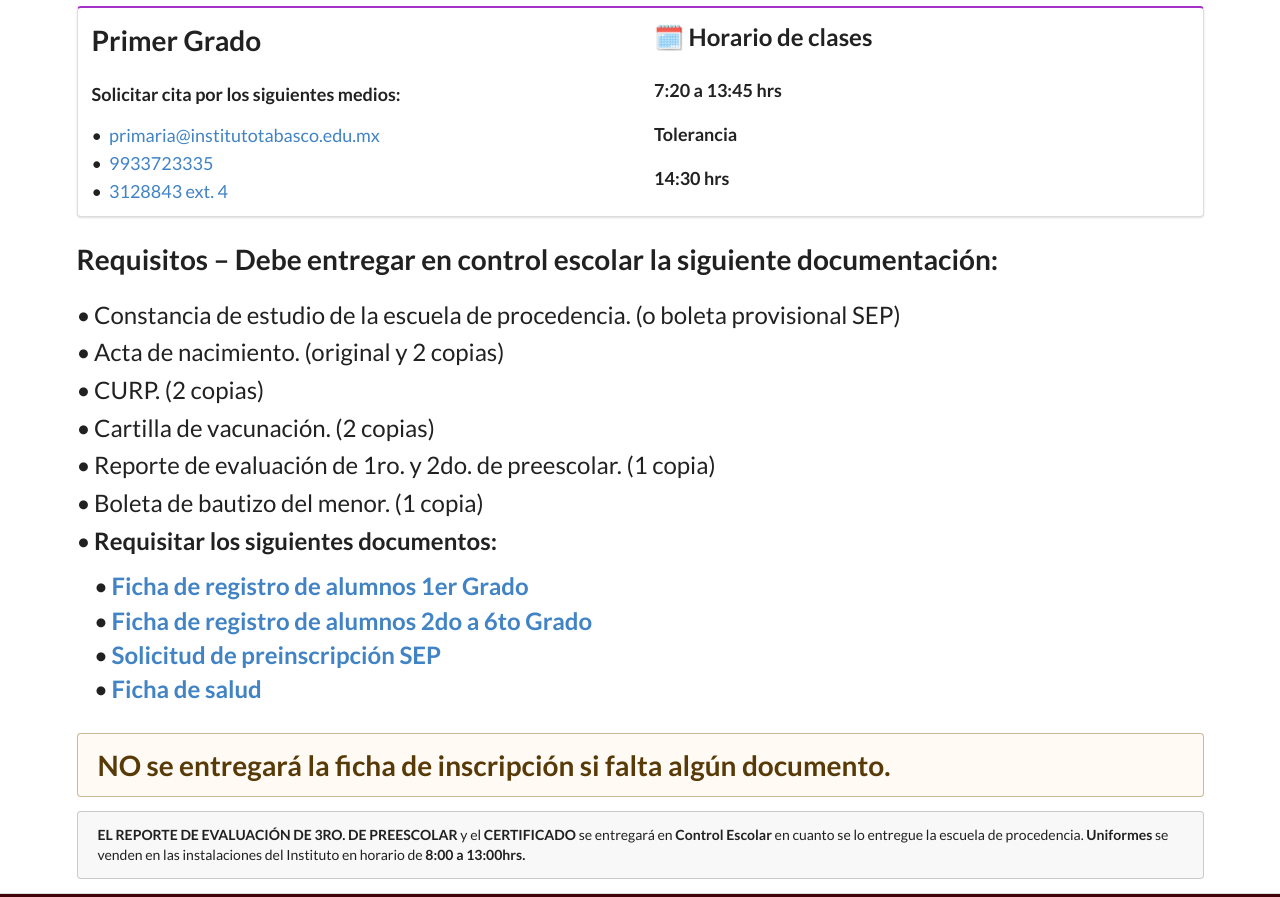
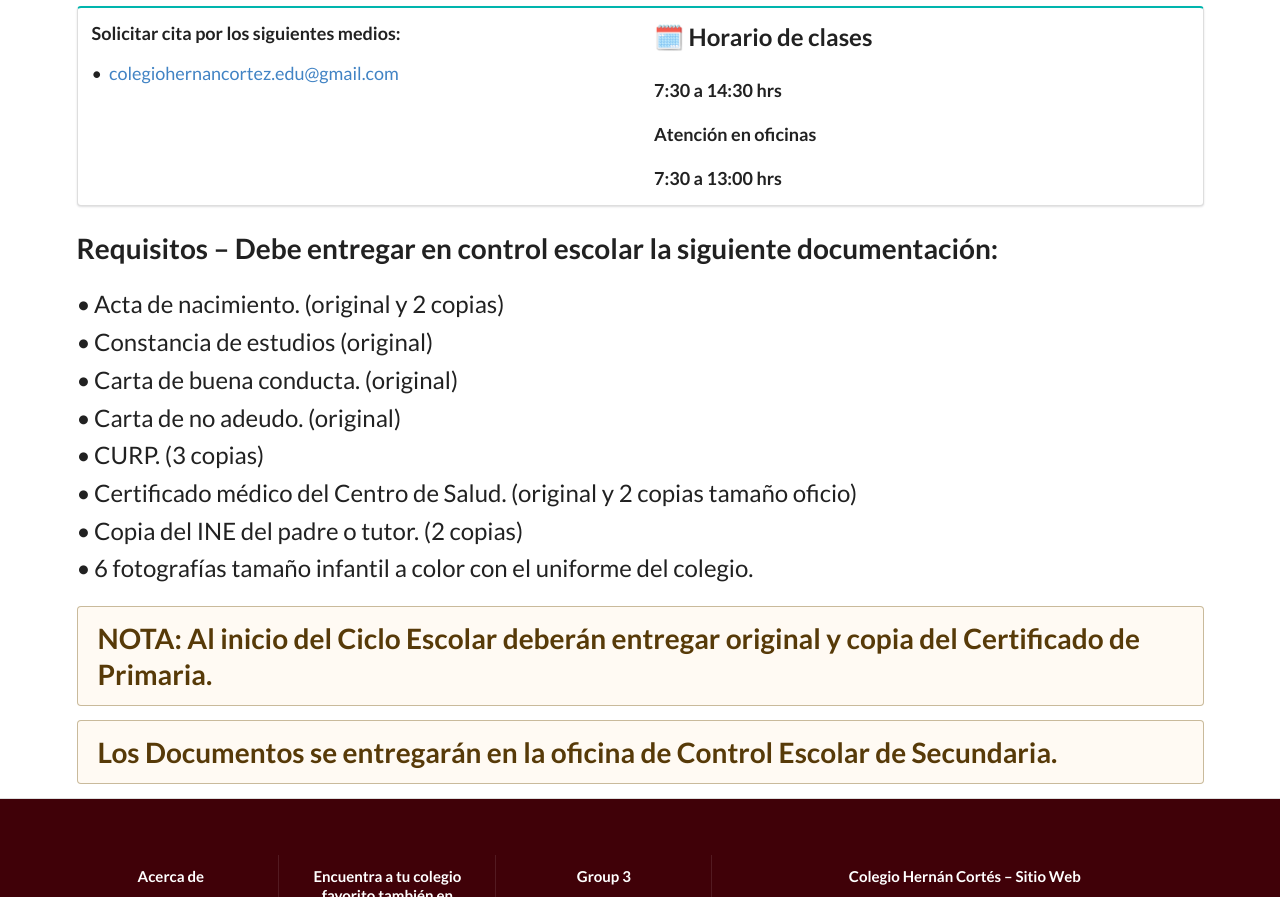
Before and after one commit to colegiohernancortes/chcwebsite, a plain HTML site: page home/paginas/inscripciones/inscripciones-secundaria.html in a window 1280 px wide. Shown: the part 126-1023 px from the top of the page. Drawn offline with Linux system fonts and the light colour scheme; a web font is replaced by a local one.

Commit message:
inscripciones secundaria actualizadas
inscripciones secundaria actualizadas

```diff
--- a/home/paginas/inscripciones/inscripciones-secundaria.html
+++ b/home/paginas/inscripciones/inscripciones-secundaria.html
@@ -5,7 +5,8 @@
         <meta charset="utf-8"/>
         <meta http-equiv="X-UA-Compatible" content="IE=edge,chrome=1"/>
         <meta name="viewport" content="width=device-width, initial-scale=1.0, maximum-scale=1.0"/>
-        <title>Colegio Hernán Cortez | ¡Fieles al deber!</title>
+        <title>Colegio Hernán Cortés | ¡Fieles al deber!</title>
+        <link rel="shortcut icon" href="../.././data/ui/favicon.ico"></link>
         <link rel="stylesheet" href="../.././src/css/body.css"></link>
         <link rel="stylesheet" href="../.././src/semantic/semantic.min.css"></link>
         <link rel="stylesheet" href="../.././src/css/componentes.css"></link>
@@ -15,27 +16,16 @@
         <div id="encabezado" class="ui inverted fixed menu">
             <div class="ui container">
                 <a href="#" class="header item">
-                    <img class="logo" src="assets/images/logo.png"/>
-                    Colegio Hernán Cortéz
+                    <img class="logo" src="../../data/img/logohernancortez.png"/>
+                    Colegio Hernán Cortés
                 </a>
-                <a href="#" class="item">Home</a>
+                <a href="#" class="item">Inicio</a>
                 <div class="ui simple dropdown item">
                     Inscripciones
                     <i class="dropdown icon"></i>
                     <div class="menu">
-                    <a class="item" href="#">Link Item</a>
-                    <a class="item" href="#">Link Item</a>
-                    <div class="divider"></div>
-                    <div class="header">Header Item</div>
-                    <div class="item">
-                        <i class="dropdown icon"></i>
-                        Sub Menu
-                        <div class="menu">
-                        <a class="item" href="#">Link Item</a>
-                        <a class="item" href="#">Link Item</a>
-                        </div>
-                    </div>
-                        <a class="item" href="#">Link Item</a>
+                        <a class="item" href="./inscripciones-primaria.html">Primaria</a>
+                        <a class="active item" href="#">Secundaria</a>
                     </div>
                 </div>
             </div>
@@ -45,61 +35,63 @@
             <div class="ui container">
                 <div class="ui hidden divider"></div>
                 <h1 class="title">Inscripciones Secundaria</h1>
-                <div class="ui purple segment">
+                <div class="ui teal segment">
                     <div class="ui two column doubling grid">
                         <div class="centrado ui column">
-                            <h1>Primer Grado</h1>
                             <h3>Solicitar cita por los siguientes medios: </h3>
                             <div class="ui bulleted big list">
-                                <div class="item"><a href="mailto:primaria@institutotabasco.edu.mx">primaria@institutotabasco.edu.mx</a></div>
-                                <div class="item"><a href="tel:9933723335">9933723335</a></div>
-                                <div class="item"><a href="tel:3128843">3128843 ext. 4</a></div>
+                                <div class="item"><a href="mailto:colegiohernancortez.edu@gmail.com">colegiohernancortez.edu@gmail.com</a></div>
+                                <!-- <div class="item"><a href="tel:9933723335">9933723335</a></div> -->
+                                <!-- <div class="item"><a href="tel:3128843">3128843 ext. 4</a></div> -->
                             </div>
                         </div>
                         <!-- TODO: actualizar esto para los informes en todas las secciones -->
                         <div class="centrado ui column">
                             <h2><span>🗓️ </span>Horario de clases</h2>
                             <h3>
-                                <p>7:20 a 13:45 hrs</p>
-                                <p>Tolerancia</p>
-                                <p>14:30 hrs</p>
+                                <p>7:30 a 14:30 hrs</p>
+                                <p>Atención en oficinas</p>
+                                <p>7:30 a 13:00 hrs</p>
                             </h3>
                         </div>
                     </div>
                 </div>
                 <h1>Requisitos – Debe entregar en control escolar la siguiente documentación: </h1>
                 <div class="ui bulleted massive list">
-                    <div class="item">Constancia de estudio de la escuela de procedencia. (o boleta provisional SEP)</div>
                     <div class="item">Acta de nacimiento. (original y 2 copias)</div>
-                    <div class="item">CURP. (2 copias)</div>
-                    <div class="item">Cartilla de vacunación. (2 copias)</div>
-                    <div class="item">Reporte de evaluación de 1ro. y 2do. de preescolar. (1 copia)</div>
-                    <div class="item">Boleta de bautizo del menor. (1 copia)</div>
-                    <div class="negritas item">Requisitar los siguientes documentos:
-                        <div class="list">
-                            <div class="item">
-                                <a href="https://drive.google.com/file/d/18C9B1YVpxSXKhz4pidwUQ_ztq2l62bse/view?usp=sharing" target="_blank">
-                                    Ficha de registro de alumnos 1er Grado
-                                </a>
-                            </div>
-                            <div class="item">
-                                <a href="https://drive.google.com/file/d/1tJ5ifaXmTgDk30t2Xqm1uQQrl6qxuMBz/view?usp=sharing" target="_blank">
-                                    Ficha de registro de alumnos 2do a 6to Grado
-                                </a>
-                            </div>
-                            <div class="item"><a href="https://drive.google.com/file/d/1sSZTXIcsoxmh7WnnZnVWrGdcuSOb2TVf/view?usp=sharing" target="_blank">Solicitud de preinscripción SEP</a></div>
-                            <div class="item">
-                                <a href="https://drive.google.com/file/d/1wMXwESzQMEudhFEhlyOuLh7-whPDqB-a/view?usp=sharing" target="_blank">
-                                    Ficha de salud
-                                </a>
-                            </div>
-                        </div>
-                    </div>
+                    <div class="item">Constancia de estudios (original)</div>
+                    <div class="item">Carta de buena conducta. (original)</div>
+                    <div class="item">Carta de no adeudo. (original)</div>
+                    <div class="item">CURP. (3 copias)</div>
+                    <div class="item">Certificado médico del Centro de Salud. (original y 2 copias tamaño oficio)</div>
+                    <div class="item">Copia del INE del padre o tutor. (2 copias)</div>
+                    <div class="item">6 fotografías tamaño infantil a color con el uniforme del colegio.</div>
+                    <!-- <div class="negritas item">Requisitar los siguientes documentos: -->
+                    <!--     <div class="list"> -->
+                    <!--         <div class="item"> -->
+                    <!--             <a href="https://drive.google.com/file/d/18C9B1YVpxSXKhz4pidwUQ_ztq2l62bse/view?usp=sharing" target="_blank"> -->
+                    <!--                 Ficha de registro de alumnos 1er Grado -->
+                    <!--             </a> -->
+                    <!--         </div> -->
+                    <!--         <div class="item"> -->
+                    <!--             <a href="https://drive.google.com/file/d/1tJ5ifaXmTgDk30t2Xqm1uQQrl6qxuMBz/view?usp=sharing" target="_blank"> -->
+                    <!--                 Ficha de registro de alumnos 2do a 6to Grado -->
+                    <!--             </a> -->
+                    <!--         </div> -->
+                    <!--         <div class="item"><a href="https://drive.google.com/file/d/1sSZTXIcsoxmh7WnnZnVWrGdcuSOb2TVf/view?usp=sharing" target="_blank">Solicitud de preinscripción SEP</a></div> -->
+                    <!--         <div class="item"> -->
+                    <!--             <a href="https://drive.google.com/file/d/1wMXwESzQMEudhFEhlyOuLh7-whPDqB-a/view?usp=sharing" target="_blank"> -->
+                    <!--                 Ficha de salud -->
+                    <!--             </a> -->
+                    <!--         </div> -->
+                    <!--     </div> -->
+                    <!-- </div> -->
                 </div>
-                <div class="ui warning message"><h1>NO se entregará la ficha de inscripción si falta algún documento.</h1></div>
-                <div class="ui vissible message"><span class="negritas">EL REPORTE DE EVALUACIÓN DE 3RO. DE PREESCOLAR</span> y el <span class="negritas">CERTIFICADO</span>
-                    se entregará en <span class="negritas">Control Escolar </span>en cuanto se lo entregue la escuela de procedencia.
-                    <span class="negritas">Uniformes </span>se venden en las instalaciones del Instituto en horario de <span class="negritas">8:00 a 13:00hrs.</span></div>
+                <div class="ui warning message"><h1>NOTA: Al inicio del Ciclo Escolar deberán entregar original y copia del Certificado de Primaria.</h1></div>
+                <div class="ui warning message"><h1>Los Documentos se entregarán en la oficina de Control Escolar de Secundaria.</h1></div>
+                <!-- <div class="ui vissible message"><span class="negritas">EL REPORTE DE EVALUACIÓN DE 3RO. DE PREESCOLAR</span> y el <span class="negritas">CERTIFICADO</span> -->
+                <!--     se entregará en <span class="negritas">Control Escolar </span>en cuanto se lo entregue la escuela de procedencia. -->
+                <!--     <span class="negritas">Uniformes </span>se venden en las instalaciones del Instituto en horario de <span class="negritas">8:00 a 13:00hrs.</span></div> -->
             </div>
         </div>
         <!-- Píe de página -->
@@ -132,7 +124,7 @@
                         </div>
                     </div>
                     <div class="seven wide column">
-                        <h4 class="ui inverted header">Colegio Hernán Cortéz – Sitio Web</h4>
+                        <h4 class="ui inverted header">Colegio Hernán Cortés – Sitio Web</h4>
                         <p>Hecho con amor y 100% Open Source.</p>
                     </div>
                 </div>
```
Also changed, not shown: home/paginas/inscripciones/inscripciones-primaria.html (+3 -14 lines).
